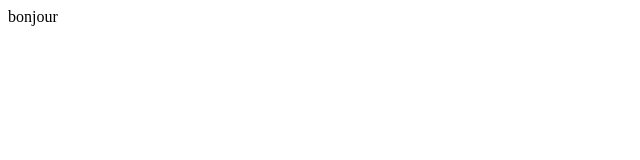
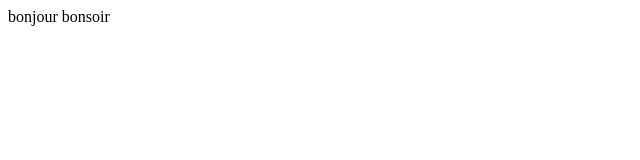
Before and after one commit to maddouch/testGitDeux, a plain HTML site: page index.html in a window 1280 px wide. Shown: the full height of the page, 0-640 px from the left. Drawn offline with Linux system fonts and the light colour scheme.

Commit message:
version2

```diff
--- a/index.html
+++ b/index.html
@@ -8,5 +8,6 @@
 </head>
 <body>
     bonjour
+    bonsoir
 </body>
 </html>
```
